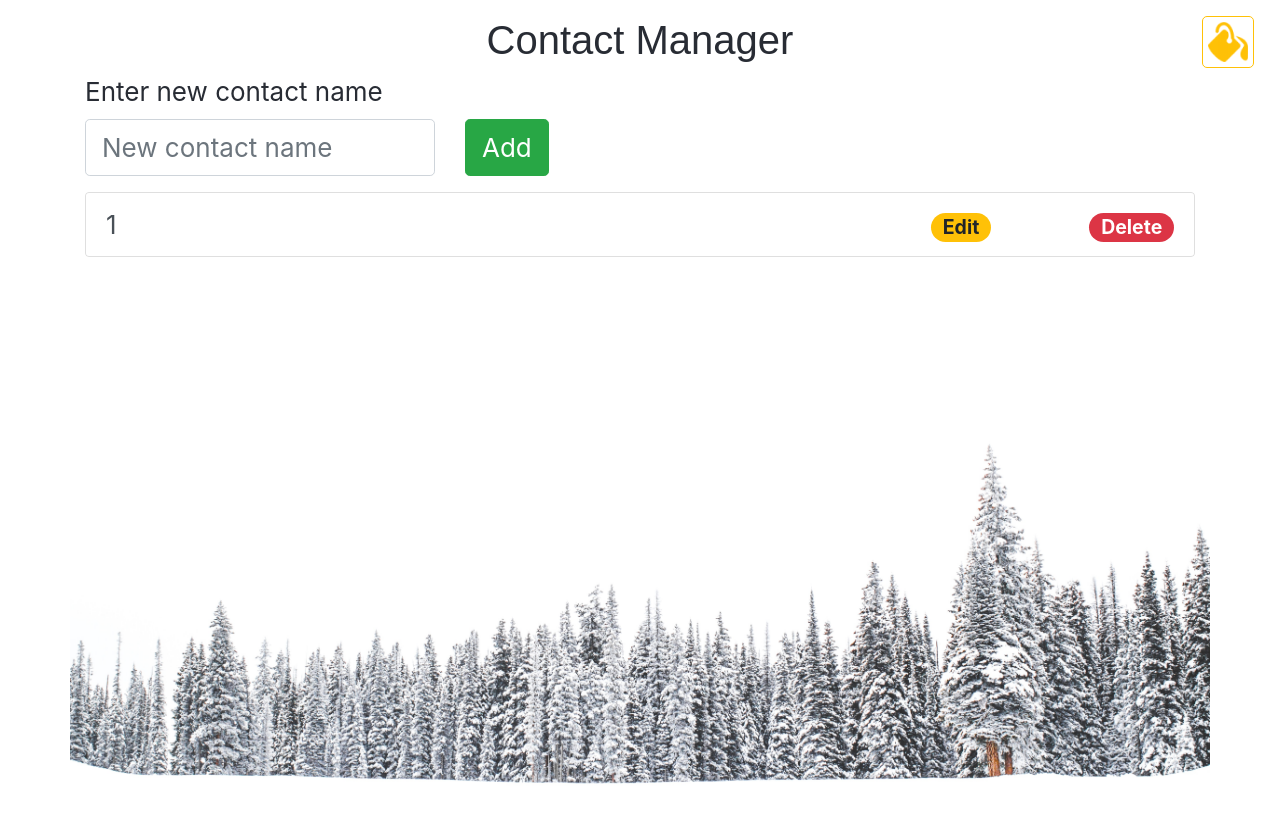
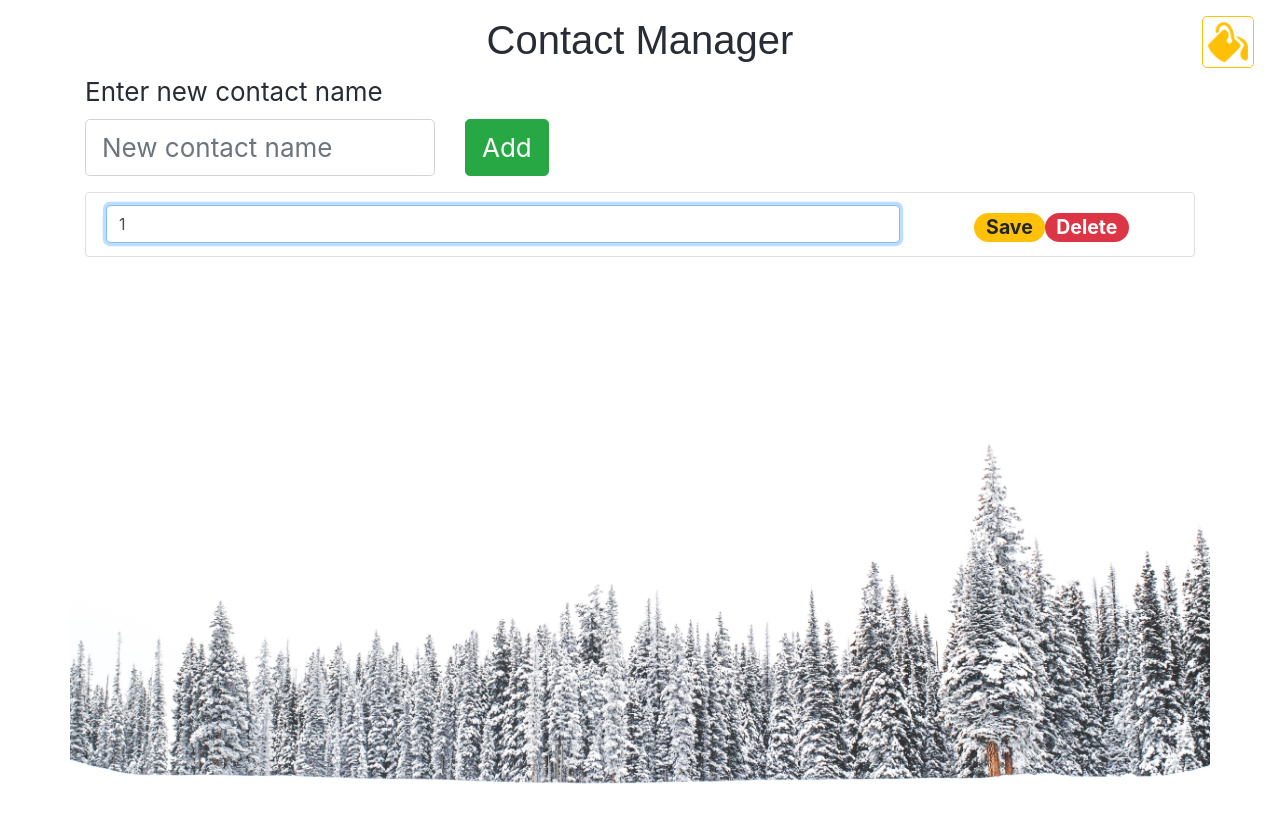
Before and after one commit to Yehuda-Volodin/Contact-Manager, a React (Create React App) app in the folder yehuda-volodin-contact-manager-using-hooks/: page / in a window 1280 px wide. Both pictures are taken after a click on the element "Edit". Built offline with nearby package versions, Linux system fonts and the light colour scheme; no server answers.

Commit message:
Edit badge functionality +. Save badge with full functionality +.

```diff
--- a/yehuda-volodin-contact-manager-using-hooks/src/components/ContactList.js
+++ b/yehuda-volodin-contact-manager-using-hooks/src/components/ContactList.js
@@ -1,6 +1,6 @@
-import React, { useState } from 'react'
+import React, { useState, useEffect } from 'react'
 import PropTypes from 'prop-types';
-import { Row, Col, ListGroup, ListGroupItem, Badge } from 'reactstrap';
+import { Row, Col, ListGroup, ListGroupItem, Input, Badge } from 'reactstrap';
 import './ContactManager.css';
 
 export default function ContactList(props) {
@@ -9,16 +9,26 @@ export default function ContactList(props) {
     }
 
     const [itemId, setItemId] = useState(null);
+    const [isEditedId, setIsEditedId] = useState(null);
+
+    useEffect(() => {
+        if (isEditedId != null) {
+            document.getElementById("editName-" + isEditedId).focus();
+        }
+    }, [isEditedId])
 
     function listGroupItemsOnClickHandler(e) {
         setItemId(e.target.id.split("-")[1]);
     }
 
-    function editBadgeOnClickHandler(e){
-        e.stopPropagation();
-
-        // props.contactsData[e.target.parentNode.id.split("-")[1]]
-        // props.handleEdit([...newContacts])
+    function editBadgeOnClickHandler(e) {
+        setIsEditedId(e.target.parentNode.id.split("-")[1]);
+    }
+    function saveBadgeOnClickHandler(e) {
+        let newContacts = props.contactsData;
+        newContacts[isEditedId] = document.getElementById("editName-" + isEditedId).value;
+        props.handleEdit([...newContacts]);
+        setIsEditedId(null);
     }
 
     function deleteBadgeOnClickHandler(e) {
@@ -40,35 +50,45 @@ export default function ContactList(props) {
         >
             <Row id={'row-' + index} className="justify-content-between">
                 <Col id={'col1-' + index}>
-                    {element}
+                    {isEditedId == index ?
+                        <>
+                            <Input
+                                id={'editName-' + index}
+                                defaultValue={element}
+                            />
+                        </>
+                        :
+                        element
+                    }
                 </Col>
                 <Col
                     id={'col2-' + index}
-                    className="horizontalAlignEnd"
+                    className="horizontalAlignCenter"
                     xs="4"
-                    sm="4"
-                    md="2"
-                    lg="2"
-                    xl="2"
+                    sm="5"
+                    md="4"
+                    lg="3"
+                    xl="3"
                 >
+                    {isEditedId == index ?
                         <Badge
                             pill
                             color="warning"
                             className="cursorPointer"
+                            onClick={saveBadgeOnClickHandler}
+                        >
+                            Save
+                        </Badge>
+                        :
+                        <Badge
+                            pill
+                            color="success"
+                            className="mr-1 cursorPointer"
                             onClick={editBadgeOnClickHandler}
                         >
                             Edit
                         </Badge>
-                </Col>
-                <Col
-                    id={'col3-' + index}
-                    className="horizontalAlignEnd"
-                    xs="4"
-                    sm="4"
-                    md="2"
-                    lg="2"
-                    xl="2"
-                >
+                    }
                     <Badge
                         pill
                         color="danger"
--- a/yehuda-volodin-contact-manager-using-hooks/src/components/ContactManager.css
+++ b/yehuda-volodin-contact-manager-using-hooks/src/components/ContactManager.css
@@ -14,6 +14,13 @@
   text-align: end;
 }
 
+.horizontalAlignStart{
+  text-align: start;
+}
+.horizontalAlignCenter{
+  text-align: center;
+}
+
 .cursorPointer{
   cursor: pointer;
 }
--- a/yehuda-volodin-contact-manager-using-hooks/src/components/ContactManager.js
+++ b/yehuda-volodin-contact-manager-using-hooks/src/components/ContactManager.js
@@ -61,7 +61,7 @@ export default function ContactManager() {
                     "position": "fixed",
                     "right": "2%",
                     "color": "#ffc107",
-                    "border": "thin solid #ffc107",
+                    "border": "thin solid #ffc107"
                 }}
                 onInput={selectBackgroundFileInputHandler}
             />
--- a/yehuda-volodin-contact-manager-using-hooks/src/components/SelectFile.js
+++ b/yehuda-volodin-contact-manager-using-hooks/src/components/SelectFile.js
@@ -8,7 +8,7 @@ export default function SelectFile(props) {
     SelectFile.propTypes = {
         id: PropTypes.string.isRequired,
         fileTypes: PropTypes.string,
-        labelInnerJSX: PropTypes.string.isRequired,
+        labelInnerJSX: PropTypes.object.isRequired,
         labelStyle: PropTypes.object,
         onInput: PropTypes.func,
     }
```
Lines whose indentation alone changed are shown as unchanged.
